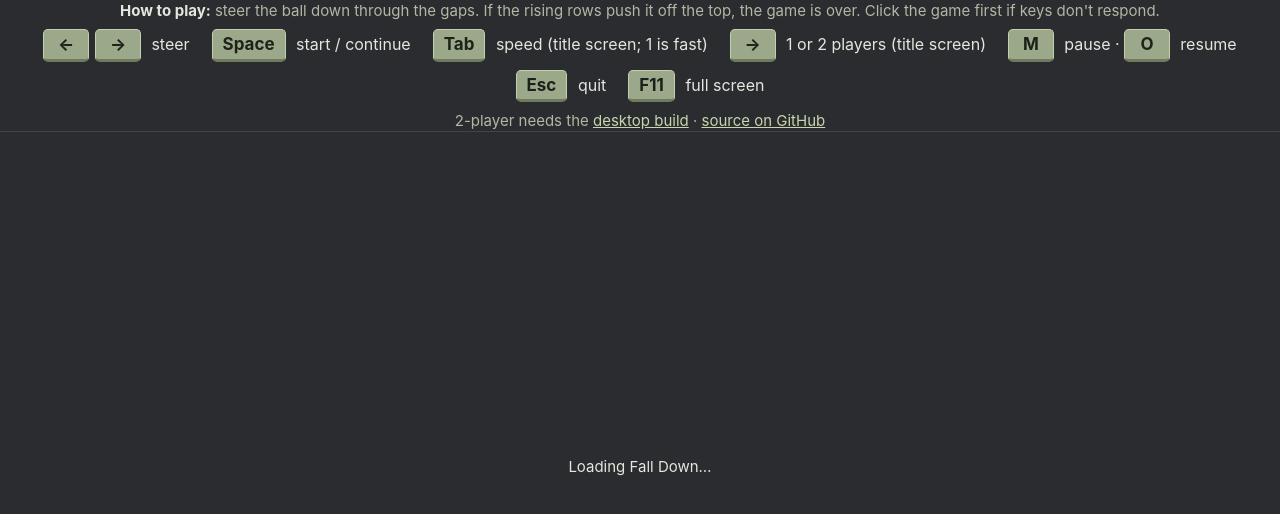
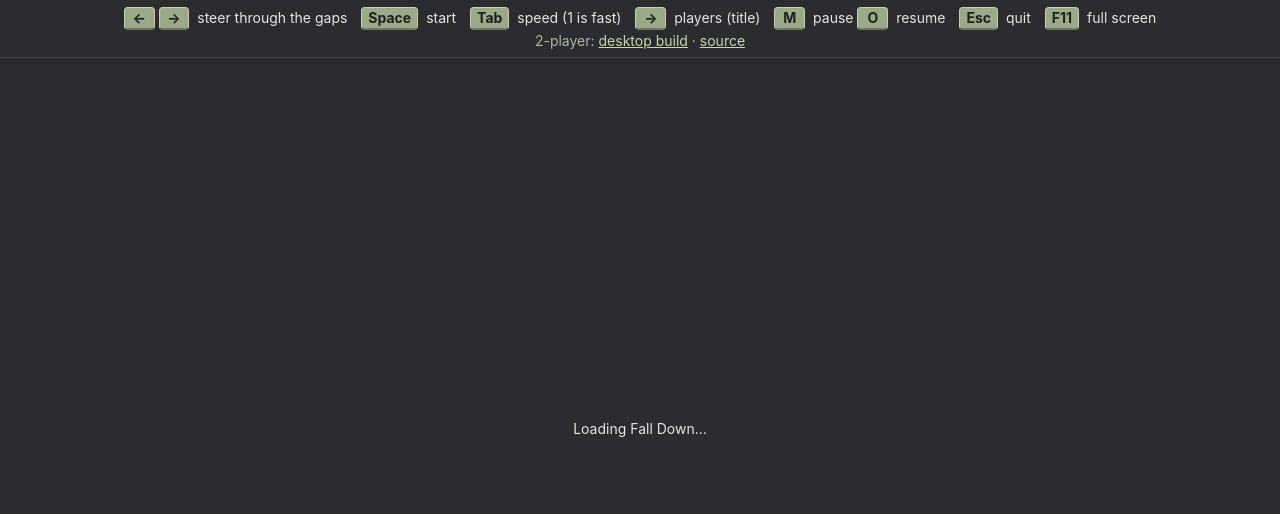
Before and after one commit to ventz/falldown, a plain HTML site: page web/index.html in a window 1280 px wide. Drawn offline with Linux system fonts and the light colour scheme; a script that the page names is missing.

Commit message:
Shrink the browser controls to one row

```diff
--- a/web/index.html
+++ b/web/index.html
@@ -6,41 +6,43 @@
 <title>Fall Down</title>
 <meta name="description" content="Fall Down, the TI-83 Plus game, ported line by line from the original Z80 source. Play it in your browser.">
 <style>
-  :root { --bar: 132px; --bg: #2a2c30; --fg: #e3e7dc; --muted: #b0b8a4; }
+  :root { --bar: 42px; --bg: #2a2c30; --fg: #e3e7dc; --muted: #b0b8a4; }
   html { height: 100%; background: var(--bg); }
   /* Ebitengine fills the body with its canvas and sets body styles inline;
      !important keeps the body (and so the game) below the controls bar. */
-  body { margin: var(--bar) 0 0 0 !important; height: calc(100% - var(--bar)) !important; background: var(--bg) !important; color: var(--fg); font: 15px/1.4 -apple-system, "Segoe UI", Helvetica, Arial, sans-serif; overflow: hidden; }
+  body { margin: var(--bar) 0 0 0 !important; height: calc(100% - var(--bar)) !important; background: var(--bg) !important; color: var(--fg); font: 14px/1.3 -apple-system, "Segoe UI", Helvetica, Arial, sans-serif; overflow: hidden; }
   #status { position: fixed; inset: var(--bar) 0 0 0; display: flex; align-items: center; justify-content: center; text-align: center; padding: 16px; }
-  #controls { position: fixed; left: 0; right: 0; top: 0; height: var(--bar); box-sizing: border-box; padding: 10px 16px; border-bottom: 1px solid #3f434a; display: flex; flex-direction: column; justify-content: center; gap: 8px; text-align: center; }
-  #controls p { margin: 0; color: var(--muted); }
-  #controls strong { color: var(--fg); }
-  .keys { display: flex; flex-wrap: wrap; justify-content: center; gap: 8px 22px; font-size: 16px; }
-  .keys span { white-space: nowrap; }
+  /* One compact row, so the game keeps as much of the window as possible. */
+  #controls { position: fixed; left: 0; right: 0; top: 0; box-sizing: border-box; padding: 7px 12px; border-bottom: 1px solid #3f434a; display: flex; flex-wrap: wrap; align-items: center; justify-content: center; gap: 2px 14px; }
+  #controls span { white-space: nowrap; }
+  #controls .links { color: var(--muted); }
   /* Keycaps in the LCD's own colors, so the controls read as part of the game. */
-  kbd { display: inline-block; min-width: 1.4em; padding: 3px 10px; margin-right: 6px; border: 1px solid #c3cfae; border-bottom: 3px solid #6f7a5f; border-radius: 5px; background: #9ca88a; color: #1c221a; font: 700 17px/1.3 -apple-system, "Segoe UI", Helvetica, Arial, sans-serif; text-align: center; }
-  .keys span { color: var(--fg); }
+  kbd { display: inline-block; min-width: 1.2em; padding: 1px 6px; margin-right: 4px; border: 1px solid #c3cfae; border-bottom: 2px solid #6f7a5f; border-radius: 4px; background: #9ca88a; color: #1c221a; font: 700 14px/1.25 -apple-system, "Segoe UI", Helvetica, Arial, sans-serif; text-align: center; }
   a { color: #c8d6ae; }
-  @media (max-width: 900px) { :root { --bar: 190px; } }
 </style>
 </head>
 <body>
 <div id="status">Loading Fall Down…</div>
 <div id="controls" aria-label="Controls">
-  <p><strong>How to play:</strong> steer the ball down through the gaps. If the rising rows push it off the top, the game is over. Click the game first if keys don't respond.</p>
-  <div class="keys">
-    <span><kbd>←</kbd><kbd>→</kbd> steer</span>
-    <span><kbd>Space</kbd> start / continue</span>
-    <span><kbd>Tab</kbd> speed (title screen; 1 is fast)</span>
-    <span><kbd>→</kbd> 1 or 2 players (title screen)</span>
-    <span><kbd>M</kbd> pause · <kbd>O</kbd> resume</span>
-    <span><kbd>Esc</kbd> quit</span>
-    <span><kbd>F11</kbd> full screen</span>
-  </div>
-  <p>2-player needs the <a href="https://github.com/ventz/falldown/releases/latest">desktop build</a> · <a href="https://github.com/ventz/falldown">source on GitHub</a></p>
+  <span><kbd>←</kbd><kbd>→</kbd> steer through the gaps</span>
+  <span><kbd>Space</kbd> start</span>
+  <span><kbd>Tab</kbd> speed (1 is fast)</span>
+  <span><kbd>→</kbd> players (title)</span>
+  <span><kbd>M</kbd> pause <kbd>O</kbd> resume</span>
+  <span><kbd>Esc</kbd> quit</span>
+  <span><kbd>F11</kbd> full screen</span>
+  <span class="links">2-player: <a href="https://github.com/ventz/falldown/releases/latest">desktop build</a> · <a href="https://github.com/ventz/falldown">source</a></span>
 </div>
 <script src="wasm_exec.js"></script>
 <script>
+  // The bar wraps on narrow windows; size the game to whatever is left.
+  // This listener is added before Ebitengine's, so the body has its new
+  // height by the time the game measures it.
+  const controls = document.getElementById("controls");
+  const fitBar = () => document.documentElement.style.setProperty("--bar", controls.offsetHeight + "px");
+  fitBar();
+  addEventListener("resize", fitBar);
+
   const status = document.getElementById("status");
   const go = new Go();
   const load = WebAssembly.instantiateStreaming
```
Also changed, not shown: 1 other file.
